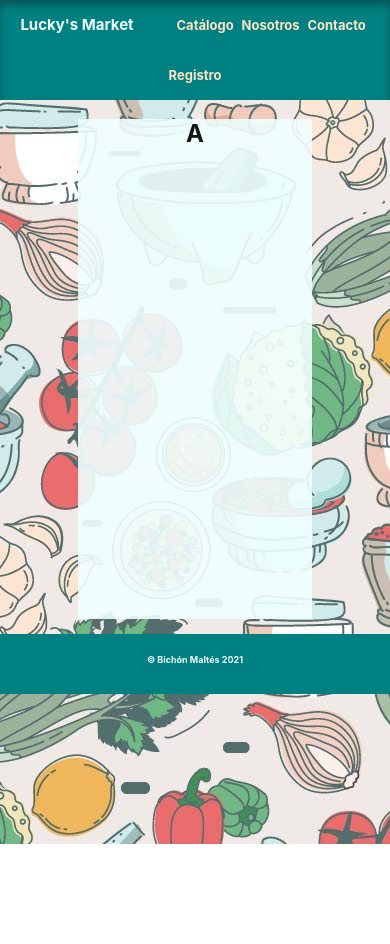
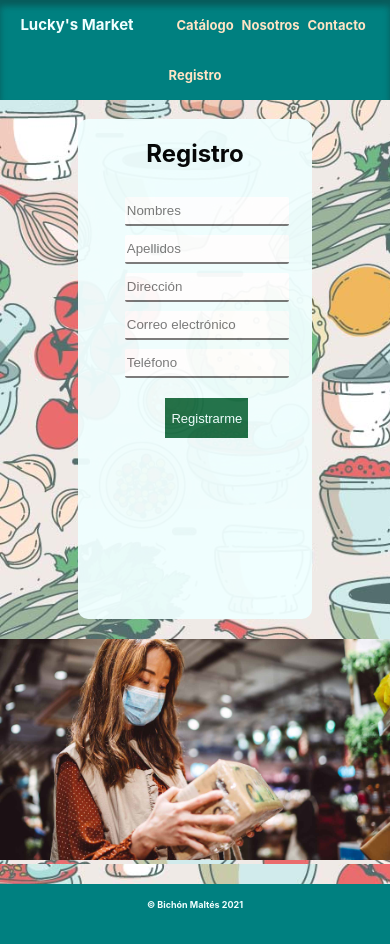
Before and after one commit to andme98/lucky-s-market, a React (Create React App) app: page /Register in a window 390 px wide. Before the commit the page ends 844 px from the top, so only its background shows below. Built offline with nearby package versions, Linux system fonts and the light colour scheme.

Commit message:
modifying css...

```diff
--- a/src/components/ContactCard.tsx
+++ b/src/components/ContactCard.tsx
@@ -7,12 +7,12 @@ const ContactCard = () => {
         <div className="card-contact">
             <h2 className="h3-contact">CONTACTO</h2>
                 <hr></hr>
-                <FontAwesomeIcon style={{marginTop:'20px', color:'azure', fontSize:'30px'}} icon={faPhone} size='xs'/>
+                <FontAwesomeIcon style={{marginTop:'20px', color:'azure', fontSize:'23px'}} icon={faPhone} size='xs'/>
                 <h3 className="soft">- Teléfono Fijo -</h3>
                 <h5 className='soft'>(01) 611 - 9840</h5>
                 <h5 className='soft'>(01) 505 - 0505</h5>
                 <hr></hr>
-                <FontAwesomeIcon style={{marginTop:'20px', color:'azure', fontSize:'30px'}} icon={faMobile} size='xs'/>
+                <FontAwesomeIcon style={{marginTop:'20px', color:'azure', fontSize:'25px'}} icon={faMobile} size='xs'/>
                 <h3 className="soft">- Móvil -</h3>
                 <h5 className='soft'>(+51) 955 318 599</h5>
 
@@ -20,7 +20,7 @@ const ContactCard = () => {
                 <h5 className='soft'>(+51) 955 318 599</h5>
                 <h5 className='soft'>(+51) 957 227 259</h5>
                 <hr></hr>
-                <FontAwesomeIcon style={{marginTop:'20px', color:'azure', fontSize:'30px'}} icon={faMailBulk} size='xs'/>
+                <FontAwesomeIcon style={{marginTop:'20px', color:'azure', fontSize:'25px'}} icon={faMailBulk} size='xs'/>
                 <h3 className="soft">- Correo electrónico -</h3>
                 <h5 className='soft'>dev_group@gmail.com</h5>
         </div>
--- a/src/components/RegisterForm.tsx
+++ b/src/components/RegisterForm.tsx
@@ -3,7 +3,15 @@ import React from 'react'
 const RegisterForm = () => {
     return (
         <div>
-            <h2 style={{verticalAlign: 'middle'}}>A</h2>
+            <h2 style={{paddingTop:'20px',verticalAlign: 'middle'}}>Registro</h2>
+            <div className="register-form">
+                <input placeholder="Nombres"></input>
+                <input placeholder="Apellidos"></input>
+                <input placeholder="Dirección"></input>
+                <input placeholder="Correo electrónico"></input>
+                <input placeholder="Teléfono"></input>
+                <button>Registrarme</button>
+            </div>
         </div>
     )
 }
--- a/src/index.css
+++ b/src/index.css
@@ -8,6 +8,7 @@ body {
   -webkit-font-smoothing: antialiased;
   -moz-osx-font-smoothing: grayscale;
   background-image: url('vegetables.jpg');
+  background-size: cover;
 }
 
 code {
@@ -79,13 +80,14 @@ code {
 .footer {
   color: azure;
   background-color: teal;
-  position: relative;
   height: 60px;
+  position: absolute;
+  padding-top: 0px;
+  width: 100%;
+  margin-top: 20px;
 }
 
-.hfooter {
-  padding: 20px;
-}
+
 
 .h3-contact {
   color: azure;
@@ -135,10 +137,44 @@ code {
 
 .register-card {
   background-color: azure;
-  opacity: 0.9;
+  opacity: 0.95;
   margin-left: 20%;
   margin-right: 20%;
   height: 500px;
+  border-radius: 10px;
+  margin-bottom: 20px;
+}
+
+.register-form {
+  display: inline-block;
+  padding-left: 20%;
+  padding-right: 20%;
+}
+
+.register-image {
+  width: 100%;
+}
+
+button {
+  opacity: 1;
+  background-color: rgb(26, 109, 67);
+  border: none;
+  color: azure;
+  font-size: larger;
+  height: 50px;
+  margin-bottom: 20px;
+  margin-top: 20px;
+}
+
+input {
+  display: block;
+  width: 300px;
+  border-radius: 2px;
+  border-left: none;
+  border-right: none;
+  border-top: none;
+  height: 30px;
+  margin-top: 9px;
 }
 
 @media (max-width: 950px) {
@@ -172,6 +208,38 @@ code {
 
   }
 
+  .register-card {
+    background-color: azure;
+    opacity: 0.95;
+    margin-left: 20%;
+    margin-right: 20%;
+    height: 500px;
+    border-radius: 10px;
+    margin-bottom: 20px;
+  }
+
+  input {
+    display: block;
+    width: 160px;
+    border-radius: 2px;
+    border-left: none;
+    border-right: none;
+    border-top: none;
+    height: 25px;
+    margin-top: 9px;
+  }
+
+  button {
+    opacity: 1;
+    background-color: rgb(26, 109, 67);
+    border: none;
+    color: azure;
+    font-size: small;
+    height: 40px;
+    margin-bottom: 20px;
+    margin-top: 20px;
+  }
+
   .titleNavbar {
     color: azure;
     display: inline-block;
--- a/src/pages/Register.tsx
+++ b/src/pages/Register.tsx
@@ -5,6 +5,7 @@ const Register = () => {
     return (
         <div>
             <RegisterCard />
+            <img className="register-image" src="../girl-customer.jpg" alt="girl-customer"/>
         </div>
     )
 }
```
Also changed, not shown: public/girl-customer.jpg (added), public/man-shopping.jpg (added).
